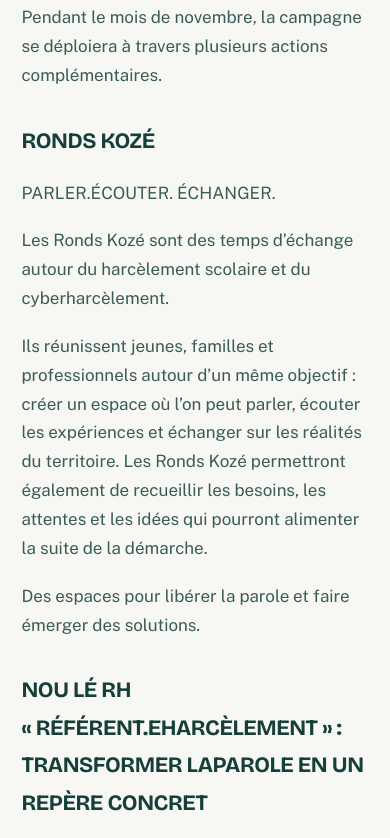
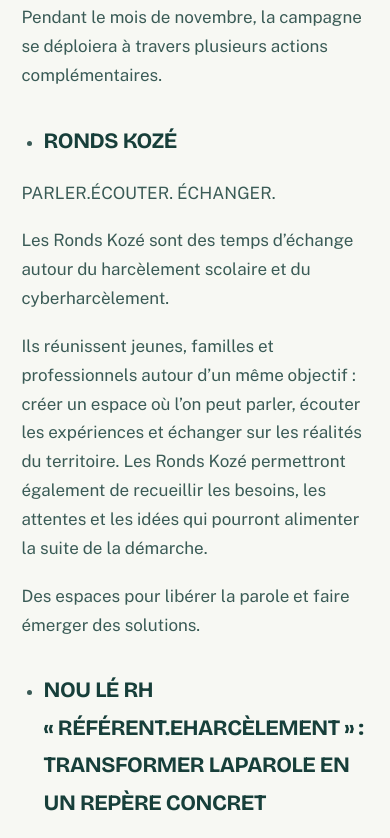
Before and after one commit to AssoLaRun/tbons-site, an Eleventy site: page src/actions/campagne-2026-face-au-harcelement-la-reunion-se-mobilise.md in a window 390 px wide. Shown: the part 2438-3276 px from the top of the page. Built offline with nearby package versions, Linux system fonts and the light colour scheme; Eleventy itself is replaced by a stand-in of ours; files that its build step writes are made by us from their sources.

Commit message:
Modification : action « campagne-2026-face-au-harcelement-la-reunion-se-mobilise »

```diff
--- a/src/actions/campagne-2026-face-au-harcelement-la-reunion-se-mobilise.md
+++ b/src/actions/campagne-2026-face-au-harcelement-la-reunion-se-mobilise.md
@@ -23,8 +23,6 @@ C’est à partir de cette réalité que To Be Or NotSubir lance une campagne d
 
 ![](/assets/img/uploads/camapgne-reunionnaise.png)
 
-
-
 ## Le 05 novembre, un point de départ
 
 Le jeudi 05 novembre 2026 se tiendra la Journée nationale de lutte contre le harcèlement à l’École. Cette journée, organisée chaque année au mois de novembre, constitue un temps fort de sensibilisation etde mobilisation autour du harcèlement. C’est à cette date que To Be Or Not Subir lance sa campagne à La Réunion.
@@ -35,7 +33,7 @@ Mais pour nous, le 05 novembre n’est pas une fin.
 
 Pendant le mois de novembre, la campagne se déploiera à travers plusieurs actions complémentaires.
 
-### RONDS KOZÉ
+* ### RONDS KOZÉ
 
 PARLER.ÉCOUTER. ÉCHANGER.
 
@@ -45,7 +43,7 @@ Ils réunissent jeunes, familles et professionnels autour d’un même objectif
 
 Des espaces pour libérer la parole et faire émerger des solutions.
 
-### NOU LÉ RH « RÉFÉRENT.EHARCÈLEMENT » : TRANSFORMER LAPAROLE EN UN REPÈRE CONCRET
+* ### NOU LÉ RH « RÉFÉRENT.EHARCÈLEMENT » : TRANSFORMER LAPAROLE EN UN REPÈRE CONCRET
 
 La campagne marque également le lancement du projet NOU LÉ RH "Référent.e Harcèlement".
 
@@ -56,8 +54,6 @@ Son contenu sera directement nourri par la parole recueillie pendant la campagne
 Le questionnaire et les échanges menés lors des Ronds Kozé contribueront ainsi à poser les premières bases du futur référentiel.
 
 LA PAROLE DU TERRAIN POUR CONSTRUIRE UN REPÈRE COMMUN.
-
-
 
 ## UNE CAMPAGNE QUI SE POURSUIT AUSSI EN LIGNE
 
@@ -75,8 +71,6 @@ Les réponses recueillies permettront de mieux comprendreles réalités du terri
 
 **Quelques minutes pour répondre. Une parole quipeut faire avancer la démarche.**
 
-
-
 ![](/assets/img/uploads/question.png)
 
 ## SOUTENIR LA DÉMARCHE
```
